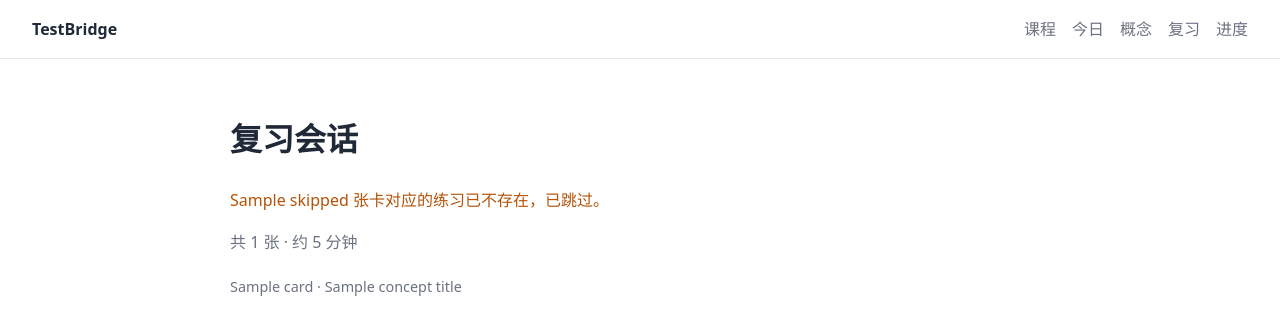
After one commit to daoyuzuo/learning-robot, a FastAPI app: template web/templates/review_session.html in a window 1280 px wide. The commit adds this page. Shown: the top 335 px of the page. Run offline with FastAPI, Linux system fonts and the light colour scheme; the template is opened without the code that fills it: most values are stand-ins (such as "Sample title", 1, 10 or a date in 2020); parts of the project's set-up code (start-up, migrations or seed data) failed here and were passed over.

Commit message:
feat: add standalone review session player

```diff
--- a/src/testbridge/lesson/renderer.py
+++ b/src/testbridge/lesson/renderer.py
@@ -70,7 +70,7 @@ def _find_widget_ids(body: str) -> list[str]:
     return list(dict.fromkeys(parser.widget_ids))
 
 
-def render_exercise_form(exercise: Exercise) -> str:
+def render_exercise_form(exercise: Exercise, lesson_id: str | None = None) -> str:
     if exercise.type == "single_choice":
         fields = "".join(
             f'<label><input type="radio" name="answer" value="{_esc(option.id)}"> {_esc(option.text)}</label>'
@@ -106,7 +106,8 @@ def render_exercise_form(exercise: Exercise) -> str:
         f'<p class="tb-hint" data-level="{hint.level}" hidden>{_esc(hint.text)}</p>'
         for hint in exercise.hints
     )
-    return f"""<form class="tb-exercise" data-exercise-id="{_esc(exercise.id)}" data-exercise-type="{exercise.type}">
+    lesson_attr = f' data-lesson-id="{_esc(lesson_id)}"' if lesson_id else ""
+    return f"""<form class="tb-exercise" data-exercise-id="{_esc(exercise.id)}" data-exercise-type="{exercise.type}"{lesson_attr}>
   <p class="tb-prompt">{_esc(exercise.prompt)}</p>
   <div class="tb-fields">{fields}</div>
   <div class="tb-actions"><button type="submit">提交</button><button type="button" class="tb-hint-button">提示</button></div>
--- a/web/app.py
+++ b/web/app.py
@@ -17,7 +17,7 @@ from testbridge.evidence.store import EvidenceStore, new_event
 from testbridge.exercise.grading import grade, kind_for_exercise
 from testbridge.learning.service import LearningService
 from testbridge.learning.store import LearningStore
-from testbridge.lesson.renderer import render_lesson
+from testbridge.lesson.renderer import render_exercise_form, render_lesson
 from testbridge.tutor.client import (
     OpenAICompatibleClient,
     TutorTimeoutError,
@@ -248,6 +248,41 @@ def create_app(
         learning.record(event)
         return {"evidence_id": event.id, "grade": asdict(result)}
 
+    @app.get("/review/session", response_class=HTMLResponse)
+    def review_session(request: Request):
+        lessons = pack.lessons_in_order()
+        cards = []
+        skipped = 0
+        for review in learning.due_reviews():
+            exercise = pack.exercises.get(review.exercise_id)
+            lesson_id = next(
+                (
+                    lesson.manifest.id
+                    for lesson in lessons
+                    if review.exercise_id in lesson.manifest.exercises
+                ),
+                None,
+            )
+            if exercise is None or lesson_id is None:
+                skipped += 1
+                continue
+            cards.append({
+                "exercise_id": exercise.id,
+                "lesson_id": lesson_id,
+                "lesson_title": pack.lessons[lesson_id].manifest.title,
+                "concept_titles": [
+                    pack.concepts[item].title
+                    for item in review.concept_ids
+                    if item in pack.concepts
+                ],
+                "form": render_exercise_form(exercise, lesson_id),
+            })
+        return templates.TemplateResponse(
+            request=request,
+            name="review_session.html",
+            context=ctx(request, cards=cards, skipped=skipped),
+        )
+
     @app.post("/api/review")
     def review_evidence(payload: ReviewRequest):
         if reviewer is None:
--- a/web/static/tb-runtime.js
+++ b/web/static/tb-runtime.js
@@ -23,6 +23,39 @@
       };
     }
     return null;
+  }
+
+  let sessionCorrect = 0;
+
+  function markSessionProgress(form, correct) {
+    const card = form.closest(".tb-session-card");
+    if (!card) return;
+    if (correct) sessionCorrect += 1;
+    const score = document.querySelector(".tb-session-correct");
+    if (score) score.textContent = String(sessionCorrect);
+    const next = card.querySelector(".tb-session-next");
+    if (next) next.hidden = false;
+  }
+
+  function wireSession() {
+    const session = document.querySelector(".tb-session");
+    if (!session) return;
+    const cards = Array.from(session.querySelectorAll(".tb-session-card"));
+    const done = session.querySelector(".tb-session-done");
+    cards.forEach((card, index) => {
+      const button = card.querySelector(".tb-session-next button");
+      if (!button) return;
+      button.addEventListener("click", () => {
+        card.hidden = true;
+        const following = cards[index + 1];
+        if (following) {
+          following.hidden = false;
+          following.scrollIntoView({ block: "start" });
+        } else if (done) {
+          done.hidden = false;
+        }
+      });
+    });
   }
 
   function tutorEnabled() {
@@ -143,7 +176,7 @@
           method: "POST",
           headers: { "Content-Type": "application/json" },
           body: JSON.stringify({
-            lesson_id: lessonId,
+            lesson_id: form.dataset.lessonId || lessonId,
             exercise_id: form.dataset.exerciseId,
             response,
             hints_used: hintsUsed,
@@ -156,6 +189,7 @@
         feedback.dataset.outcome = payload.grade.outcome;
         feedback.textContent = payload.grade.feedback;
         maybeAddReviewButton(form, payload.evidence_id);
+        markSessionProgress(form, payload.grade.correct);
       } catch (err) {
         feedback.hidden = false;
         feedback.textContent = "提交失败：" + err.message;
@@ -255,4 +289,6 @@
       }
     });
   }
+
+  wireSession();
 })();
--- a/web/static/tb.css
+++ b/web/static/tb.css
@@ -39,3 +39,9 @@ th, td { text-align: left; border-bottom: 1px solid var(--line); padding: .5rem;
 .tb-review-score { font-size: .9rem; color: #6b7280; }
 .tb-review table { border-collapse: collapse; margin: .4rem 0; }
 .tb-review td { border: 1px solid var(--line); padding: .2rem .5rem; }
+.tb-session-meta { color: #6b7280; }
+.tb-session-skipped { color: #b45309; }
+.tb-session-card { margin: 1.2rem 0; }
+.tb-session-source { font-size: .9rem; color: #6b7280; margin-bottom: .2rem; }
+.tb-session-next { margin-top: .6rem; }
+.tb-session-done { margin-top: 1.5rem; padding: 1rem; border: 1px solid var(--line); border-radius: 8px; }
--- a/web/templates/review.html
+++ b/web/templates/review.html
@@ -3,6 +3,7 @@
 {% block content %}
 <h1>到期复习</h1>
 {% if not rows %}<p>今天没有到期卡。</p>{% else %}
+<p><a href="/review/session">开始复习</a></p>
 <table>
 <tr><th>练习</th><th>概念</th><th>到期</th><th>课程</th></tr>
 {% for row in rows %}
--- /dev/null
+++ b/web/templates/review_session.html
@@ -0,0 +1,28 @@
+{% extends "base.html" %}
+{% block title %}复习会话 · TestBridge{% endblock %}
+{% block content %}
+<h1>复习会话</h1>
+{% if skipped %}<p class="tb-session-skipped">{{ skipped }} 张卡对应的练习已不存在，已跳过。</p>{% endif %}
+{% if not cards %}
+  <p>今天没有到期卡。</p>
+  <p><a href="/today">回到今日计划</a></p>
+{% else %}
+  <p class="tb-session-meta">共 {{ cards|length }} 张 · 约 {{ cards|length * 5 }} 分钟</p>
+  <div class="tb-session" data-session="true">
+    {% for card in cards %}
+    <section class="tb-session-card" data-index="{{ loop.index0 }}" {% if not loop.first %}hidden{% endif %}>
+      <p class="tb-session-source">{{ card.lesson_title }} · {{ card.concept_titles|join("、") }}</p>
+      {{ card.form | safe }}
+      <p class="tb-session-next" hidden><button type="button">下一张</button></p>
+    </section>
+    {% endfor %}
+    <div class="tb-session-done" hidden>
+      <p>本次复习 {{ cards|length }} 张，答对 <span class="tb-session-correct">0</span> 张。</p>
+      <p><a href="/today">回到今日计划</a> · <a href="/review">查看剩余到期卡</a></p>
+    </div>
+  </div>
+{% endif %}
+{% endblock %}
+{% block scripts %}
+<script src="/static/tb-runtime.js"></script>
+{% endblock %}
```
Also changed, not shown: docs/ROADMAP.md (+1 -1 lines), tests/test_review_session.py (added, +93 -0 lines).
